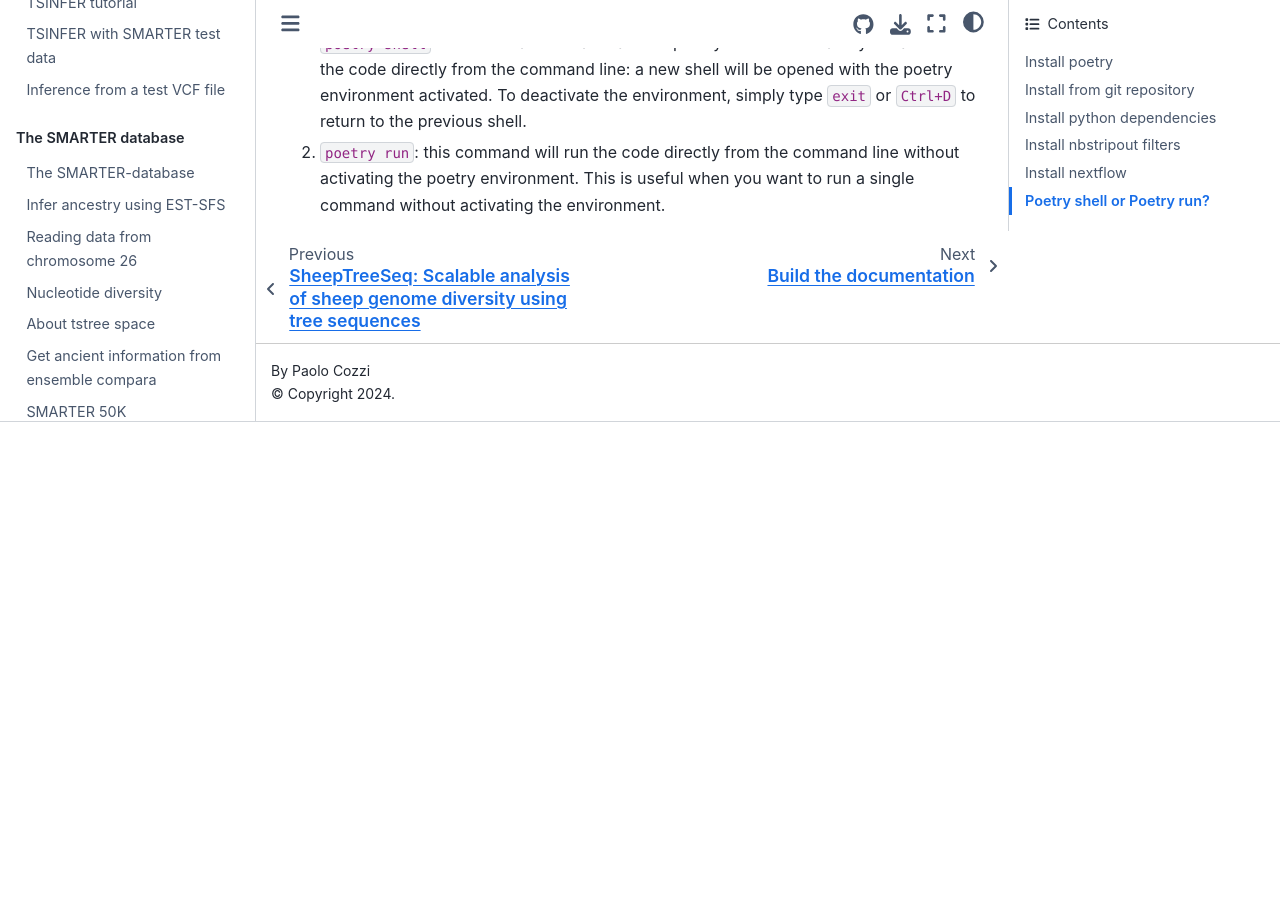
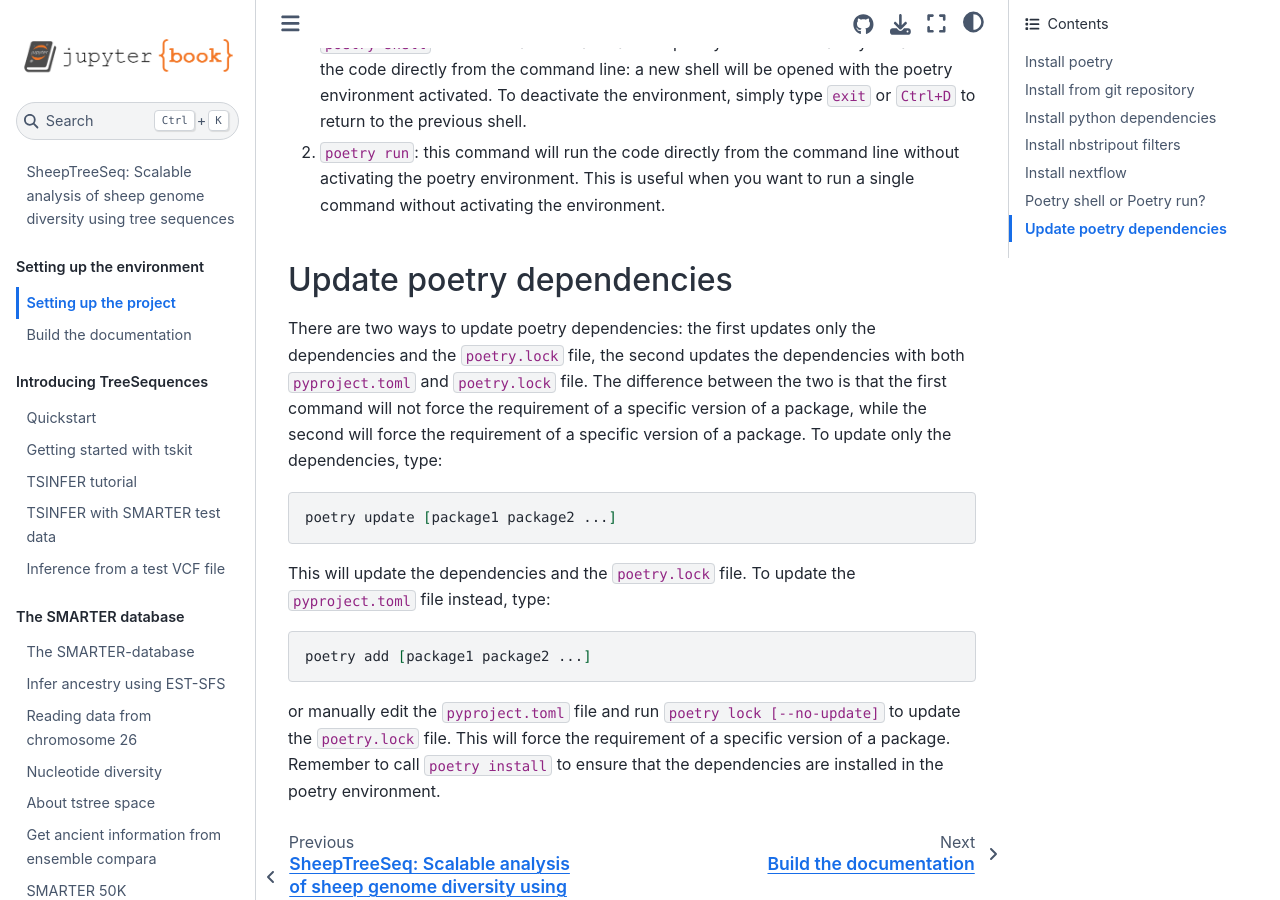
Before and after one commit to bunop/TSKITetude, a Jupyter Book: the page built from docs/install/install.md, in a window 1280 px wide and 900 px high, scrolled down 2375 px. Built offline with Jupyter Book 1.0.4 settings and Sphinx 7.4.7 and the Sphinx Book theme 1.1.4, drawn with Linux system fonts in a browser that asks for light colours; before the commit the page ends 2797 px from its top, so only the background shows below that.

Commit message:
:memo: update docs

````diff
--- a/docs/install/install.md
+++ b/docs/install/install.md
@@ -106,3 +106,28 @@ options to run the code and interact with this repository contents:
 2. `poetry run`: this command will run the code directly from the command line
     without activating the poetry environment. This is useful when you want to
     run a single command without activating the environment.
+
+## Update poetry dependencies
+
+There are two ways to update poetry dependencies: the first updates only the dependencies
+and the `poetry.lock` file, the second updates the dependencies with both `pyproject.toml`
+and `poetry.lock` file. The difference between the two is that the first command
+will not force the requirement of a specific version of a package, while the second
+will force the requirement of a specific version of a package.
+To update only the dependencies, type:
+
+```bash
+poetry update [package1 package2 ...]
+```
+
+This will update the dependencies and the `poetry.lock` file. To update the
+`pyproject.toml` file instead, type:
+
+```bash
+poetry add [package1 package2 ...]
+```
+
+or manually edit the `pyproject.toml` file and run `poetry lock [--no-update]`
+to update the `poetry.lock` file. This will force the requirement of a specific
+version of a package. Remember to call `poetry install` to ensure that the
+dependencies are installed in the poetry environment.
--- a/pyproject.toml
+++ b/pyproject.toml
@@ -13,7 +13,7 @@ msprime = "^1.3.0"
 matplotlib = "^3.8.2"
 nbstripout = "^0.6.1"
 nbconvert = "^7.14.2"
-tsinfer = "^0.3.1"
+tsinfer = "0.3.3"
 tsdate = "^0.2.1"
 ipywidgets = "^8.1.1"
 pandas = "^2.2.0"
````
Also changed, not shown: 1 other file.
